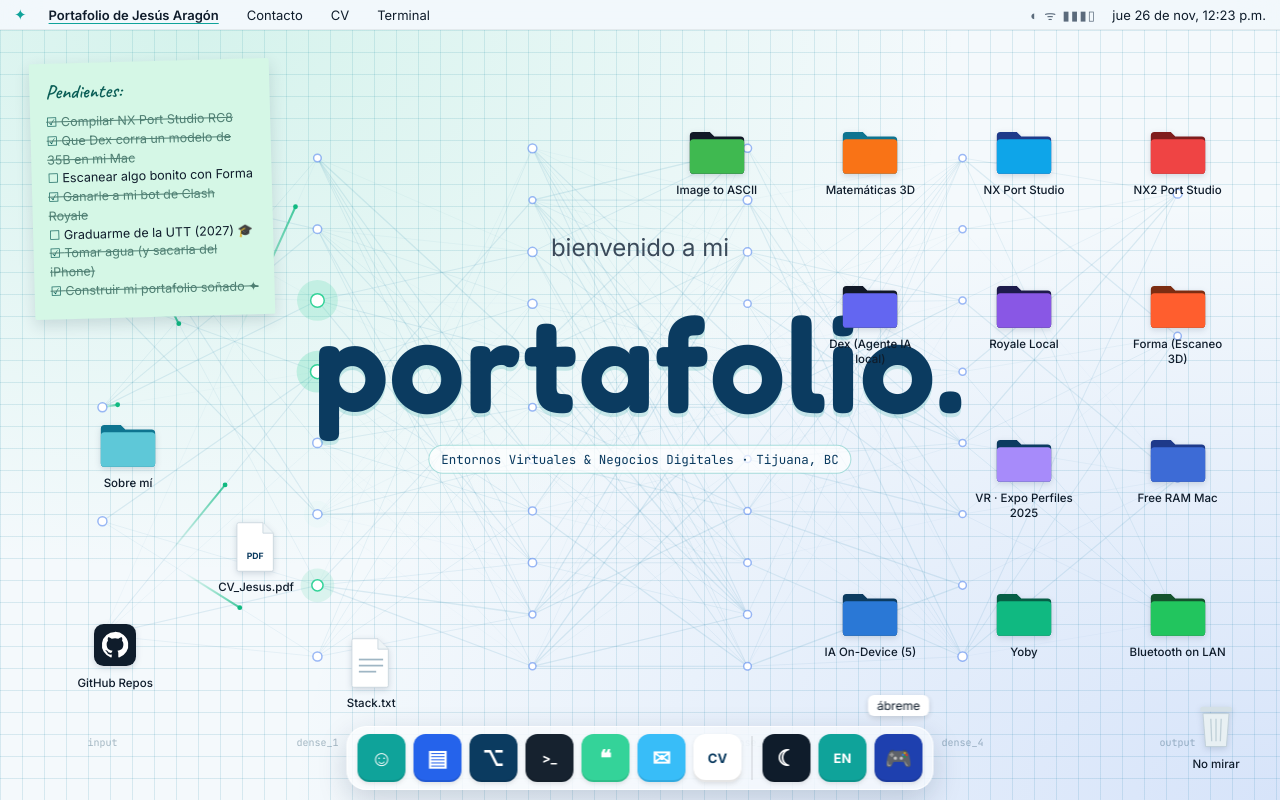
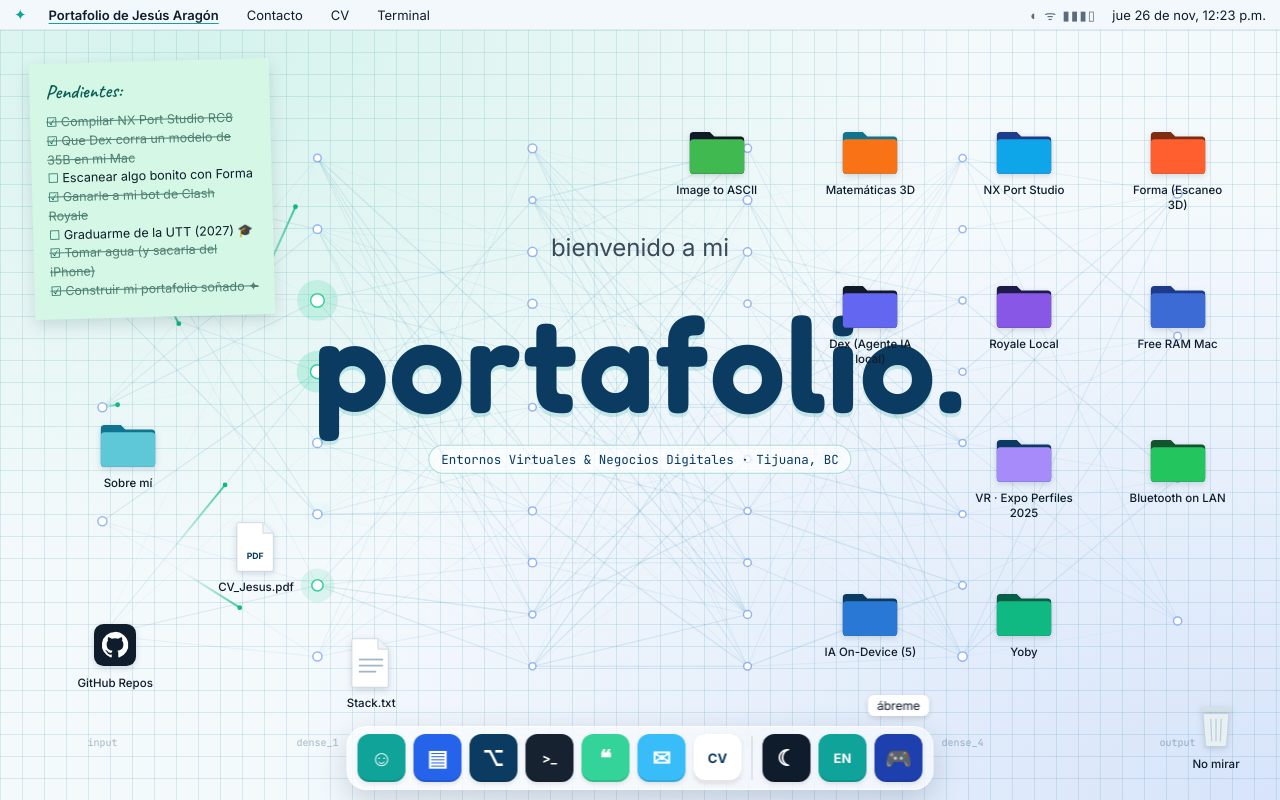
Before and after one commit to RobiiAragon/portfolio, a plain HTML site: page index.html in a window 1280 px wide. Drawn offline with Linux system fonts and the light colour scheme.

Commit message:
Remove the NX2-Port-Studio project card, fallback entry, translations and screenshot

```diff
--- a/i18n-en.js
+++ b/i18n-en.js
@@ -217,14 +217,6 @@ window.I18N_EN = {
  "Binario universal: Apple silicon e Intel, macOS 14+.": "Universal binary: Apple silicon and Intel, macOS 14+.",
  "Y también…": "And also…",
  "Una app para iPhone que saca el agua de las bocinas después de que se moja.": "An iPhone app that pushes water out of the speakers after it gets wet.",
- "Herramientas nativas experimentales para Switch 2 en Apple silicon, construidas a partir de NX Port Studio, nxnative y Eden NX2.": "Experimental native Switch 2 tools for Apple silicon, built on NX Port Studio, nxnative and Eden NX2.",
- "NX2 Port Studio: importación de dumps, recursos del sistema y funciones actuales": "NX2 Port Studio: dump import, system resources and current features",
- "Estado (0.3.0)": "Status (0.3.0)",
- "Exportación a app de Mac para builds exactas de Donkey Kong Bananza y Splatoon Raiders.": "Mac app export for exact builds of Donkey Kong Bananza and Splatoon Raiders.",
- "Mario Kart World sigue como objetivo planeado.": "Mario Kart World remains a planned target.",
- "Verifica título, update y build IDs de cada módulo antes de habilitar la exportación.": "Checks title, update and build IDs of each module before enabling export.",
- "Cómo está armado": "How it's built",
- "Mantiene separados dos caminos: un motor de exportación a Mac revisado (upstream) y mi backend experimental NVN2. Exportar a iPhone/iPad todavía no está disponible.": "It keeps two paths separate: a reviewed Mac export engine (upstream) and my experimental NVN2 backend. Exporting to iPhone/iPad is not available yet.",
  "Convierte cualquier teléfono o tablet Android en un control de baja latencia para tu PC con Windows por red local. Ideal para una PC sin Bluetooth.": "Turns any Android phone or tablet into a low-latency controller for your Windows PC over the local network. Ideal for a PC without Bluetooth.",
  "Del control Bluetooth a tus juegos, pasando por tu red local": "From the Bluetooth controller to your games, through your local network",
  "Cómo funciona": "How it works",
--- a/index.html
+++ b/index.html
@@ -118,7 +118,7 @@
       ],
     },
     {
-      id: 'forma', name: 'Forma (Escaneo 3D)', x: 92, y: 32, color: ['#7c2d12', '#ff5e2e'],
+      id: 'forma', name: 'Forma (Escaneo 3D)', x: 92, y: 12, color: ['#7c2d12', '#ff5e2e'],
       title: 'Forma', type: 'iOS · iPadOS · macOS · Swift · Metal · Open source',
       intro: 'Estudio de escaneo 3D local para iPhone, iPad y Mac. Junta LiDAR, fotogrametría y Gaussian Splatting en una sola app nativa, y todo corre en el dispositivo: sin nube, sin cuenta y sin suscripción.',
       hero: [{ src: 'images/forma/iphone-home.png', caption: 'Pantalla de inicio de Forma en iPhone', phone: true }],
@@ -282,7 +282,7 @@
       ],
     },
     {
-      id: 'utils', name: 'Free RAM Mac', x: 92, y: 52, color: ['#1e3a8a', '#3d6bd6'], glyph: '◔',
+      id: 'utils', name: 'Free RAM Mac', x: 92, y: 32, color: ['#1e3a8a', '#3d6bd6'], glyph: '◔',
       title: 'Free RAM Mac', type: 'macOS · Swift 6 · Barra de menú · Open source',
       intro: 'App diminuta para la barra de menú de macOS: muestra el uso de RAM de un vistazo y libera la memoria descartable con un clic. Nativa en Swift, sin ayudantes y sin pedir contraseña.',
       hero: [{ src: 'images/freeram/popover.png', caption: 'Panel con el detalle de memoria', phone: true }],
@@ -299,25 +299,7 @@
       ],
     },
     {
-      id: 'nx2', name: 'NX2 Port Studio', x: 92, y: 12, color: ['#7f1d1d', '#ef4444'], glyph: '⬡',
-      title: 'NX2 Port Studio', type: 'Apple silicon · C · Experimental · GPL-3.0',
-      intro: 'Herramientas nativas experimentales para Switch 2 en Apple silicon, construidas a partir de NX Port Studio, nxnative y Eden NX2.',
-      hero: [{ src: 'images/nx2/studio.png', caption: 'NX2 Port Studio: importación de dumps, recursos del sistema y funciones actuales', wide: true }],
-      repo: 'NX2-Port-Studio',
-      sections: [
-        { heading: 'Estado (0.3.0)', list: [
-          'Exportación a app de Mac para builds exactas de Donkey Kong Bananza y Splatoon Raiders.',
-          'Mario Kart World sigue como objetivo planeado.',
-          'Verifica título, update y build IDs de cada módulo antes de habilitar la exportación.',
-        ] },
-        { heading: 'Cómo está armado', text: [
-          'Mantiene separados dos caminos: un motor de exportación a Mac revisado (upstream) y mi backend experimental NVN2. Exportar a iPhone/iPad todavía no está disponible.',
-        ] },
-        { heading: 'Stack', chips: ['C', 'Metal', 'ARM64', 'Python', 'Apple silicon'] },
-      ],
-    },
-    {
-      id: 'btlan', name: 'Bluetooth on LAN', x: 92, y: 72, color: ['#14532d', '#22c55e'], glyph: '🎮',
+      id: 'btlan', name: 'Bluetooth on LAN', x: 92, y: 52, color: ['#14532d', '#22c55e'], glyph: '🎮',
       title: 'Bluetooth receptor on LAN', type: 'Android · Kotlin · Windows · .NET 8',
       intro: 'Convierte cualquier teléfono o tablet Android en un control de baja latencia para tu PC con Windows por red local. Ideal para una PC sin Bluetooth.',
       hero: [{ src: 'images/btlan/diagram.png', caption: 'Del control Bluetooth a tus juegos, pasando por tu red local', wide: true }],
@@ -542,7 +524,6 @@
     { name: 'Dex-Harness', language: 'Rust', description: 'Agente de IA para Mac que corre todo en local: chat, imagen, voz, música y 3D.' },
     { name: 'Forma', language: 'Swift', description: 'Estudio de escaneo 3D local para iPhone, iPad y Mac: LiDAR, fotogrametría y Gaussian Splatting.' },
     { name: 'NX-Port-Studio', language: 'Python', description: 'Ports nativos de Apple desde tu biblioteca de Switch, con firma Xcode, Joy-Con y LAN/LDN.', stargazers_count: 5 },
-    { name: 'NX2-Port-Studio', language: 'C', description: 'Herramientas nativas experimentales de Switch 2 para Apple silicon.' },
     { name: 'FreeRAMMac', language: 'Swift', description: 'App de barra de menú: uso de RAM de un vistazo y purga con un clic.' },
     { name: 'Bluetooth-receptor-onLAN', language: 'Kotlin', description: 'Tu Android como control de Xbox virtual para Windows por LAN.' },
     { name: 'Royale-Local', language: null, description: 'Showcase: agente de juego en tiempo real 100% local para macOS (Swift + Node, ONNX).' },
```
Also changed, not shown: images/nx2/studio.png (deleted).
